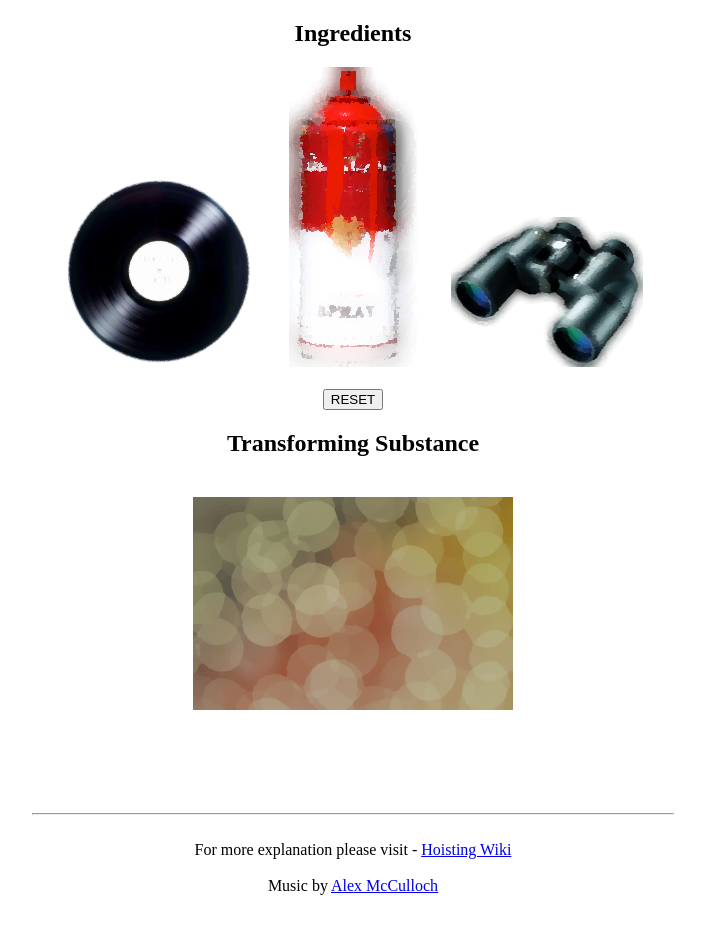
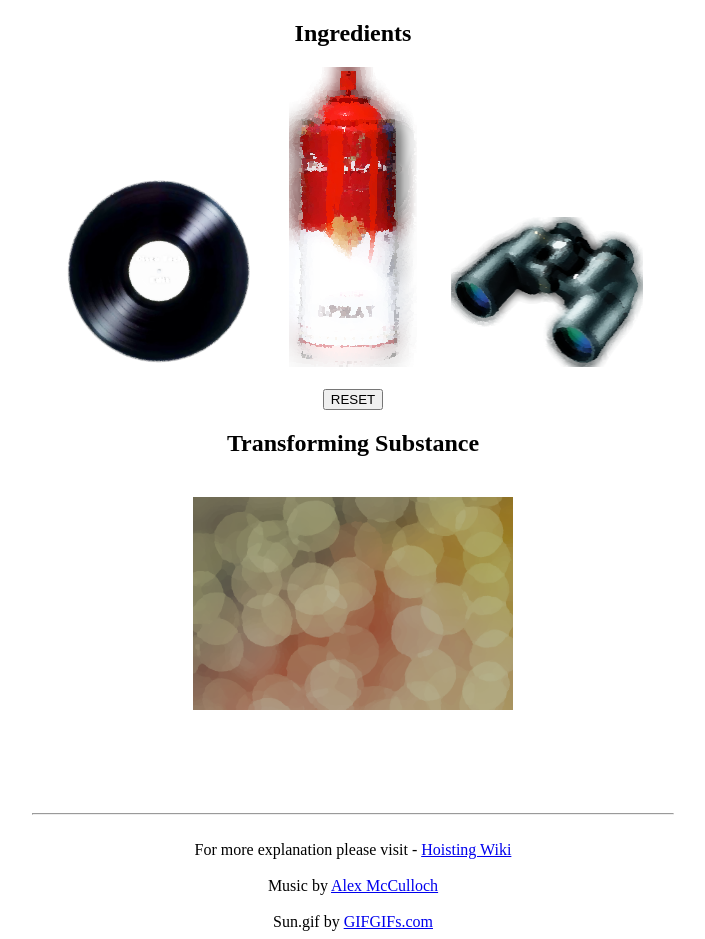
Before and after one commit to Incrementis/Javascript-modifying-arguments-object-, a plain HTML site: page index.html in a window 1280 px wide. Shown: the whole page, without its empty margins (287-992 px from the left). Before the commit the page ends 903 px from the top, so only its background shows below. Drawn offline with Linux system fonts and the light colour scheme.

Commit message:
Link
Added a forgotten link

```diff
--- a/index.html
+++ b/index.html
@@ -136,6 +136,10 @@
 			<br>
 			Music by <a href="https://opengameart.org/content/elevator-music">Alex McCulloch</a>
 
+			<br>
+			<br>
+			Sun.gif by <a href="http://gifgifs.com/resizer/9889/">GIFGIFs.com</a>
+
 		</sectioN>
 
 
```
